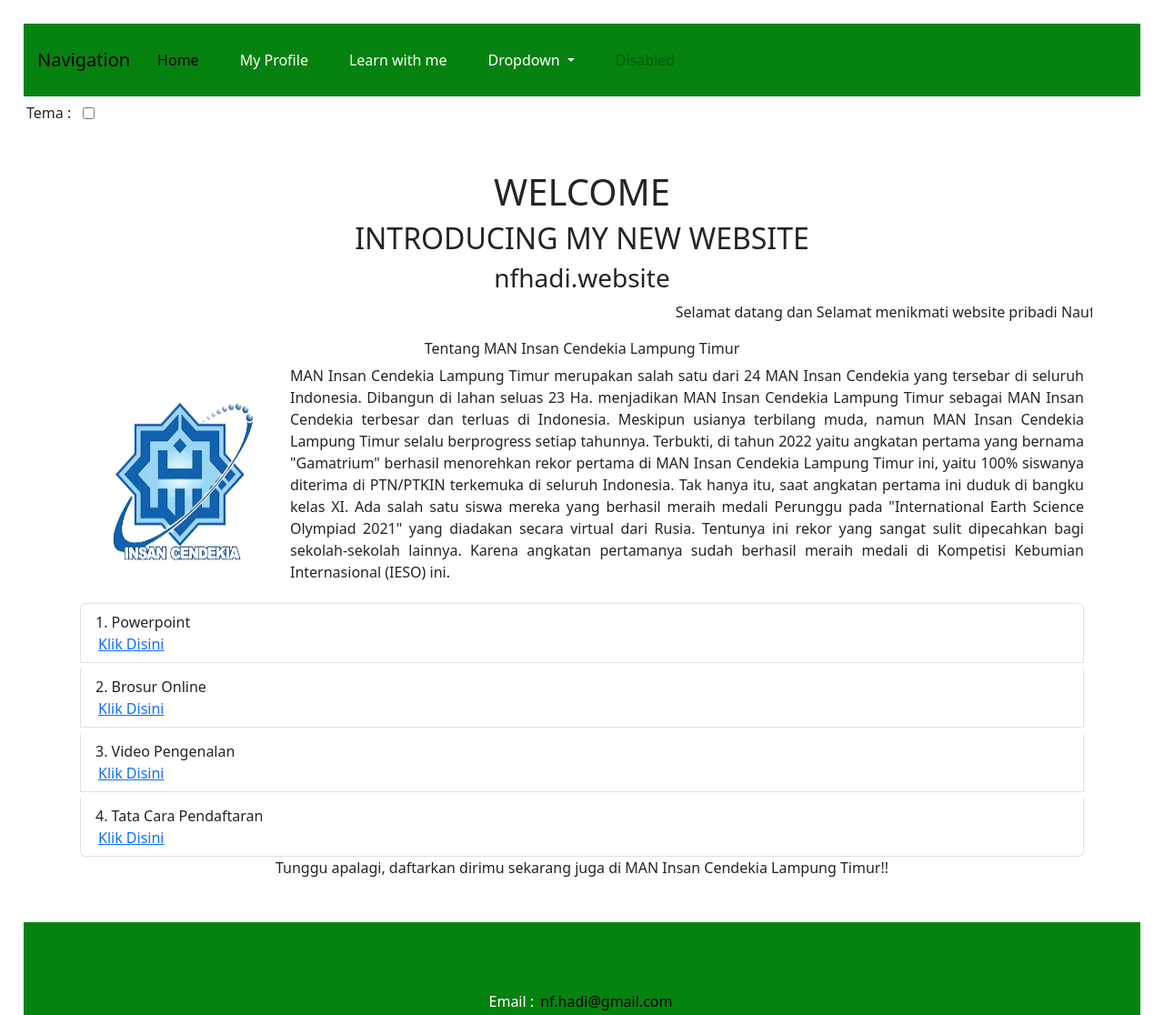
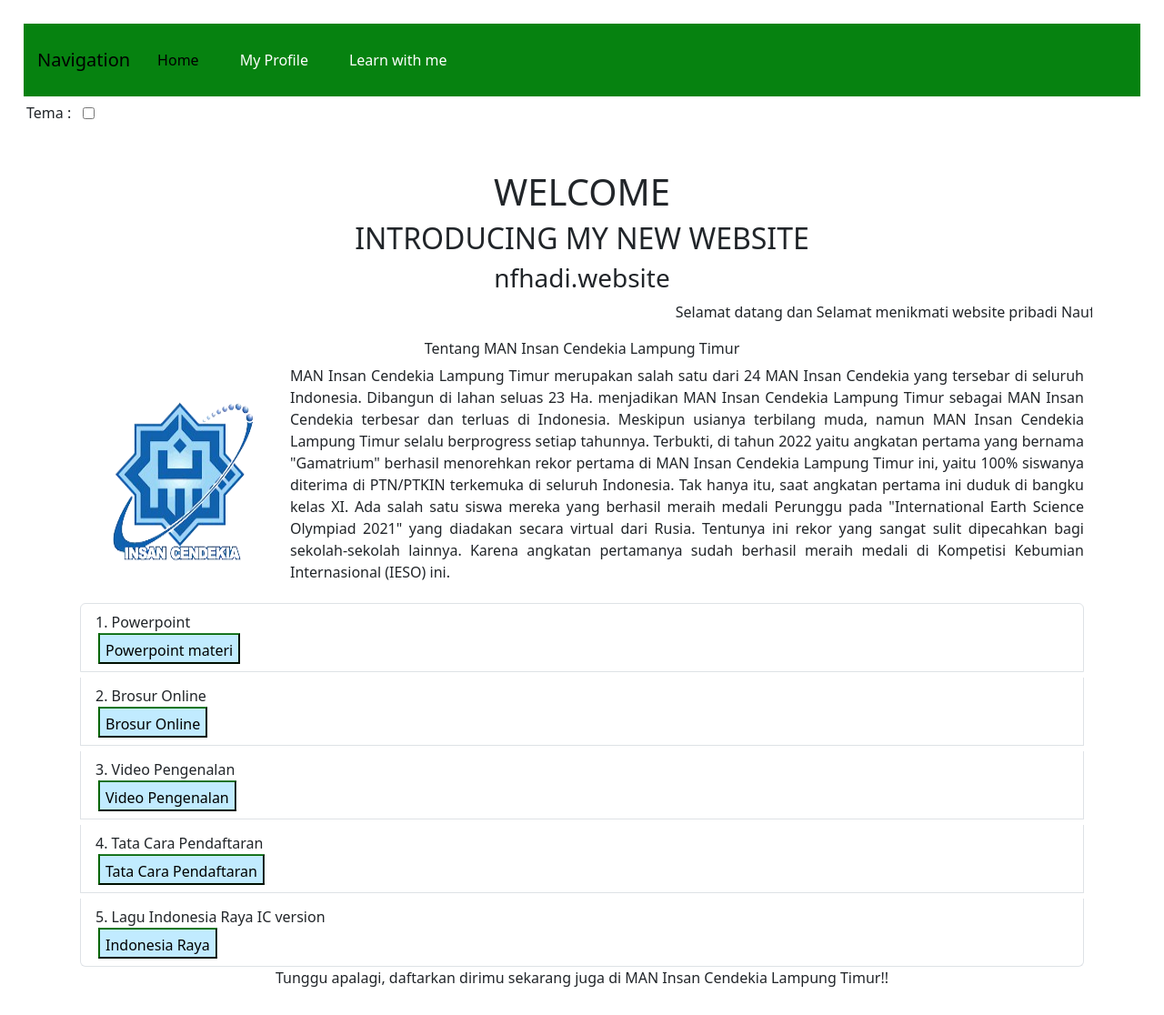
Before and after one commit to nfhadi2008/Personal-Web, a plain HTML site: page index.html in a window 1280 px wide. Shown: the top 1116 px of the page at 91% size. Drawn offline with nearby package versions, Linux system fonts and the light colour scheme.

Commit message:
Update index.html

```diff
--- a/index.html
+++ b/index.html
@@ -33,21 +33,7 @@
                     <li class="nav-item">
                         <a class="nav-link" href="Learn.html"> Learn with me </a>
                     </li>
-                    <li class="nav-item dropdown">
-                        <a class="nav-link dropdown-toggle" href="#" role="button" data-bs-toggle="dropdown"
-                            aria-expanded="false">
-                            Dropdown
-                        </a>
-                        <ul class="dropdown-menu">
-                            <li><a class="dropdown-item" href="#">Action</a></li>
-                            <li><a class="dropdown-item" href="#">Another action</a></li>
-                            <li><hr class="dropdown-divider"></li>
-                            <li><a class="dropdown-item" href="#">Something else here</a></li>
-                        </ul>
-                    </li>
-                    <li class="nav-item">
-                        <a class="nav-link disabled" aria-disabled="true">Disabled</a>
-                    </li>
+
                 </ul>
             </div>
         </div>
@@ -83,10 +69,12 @@
             </p>
         </div>
         <ul class="list-group">
-            <li class="list-group-item">1. Powerpoint <br><a href="https://docs.google.com/presentation/d/1xfh9-uLcgY16LqVLo48rGjXa5Wdphdh7/edit?usp=sharing&ouid=104326569453635447704&rtpof=true&sd=true"> Klik Disini</a></li>
-            <li class="list-group-item">2. Brosur Online <br><a href="https://bit.ly/BrosurManIc"> Klik Disini</a></li>
-            <li class="list-group-item">3. Video Pengenalan<br><a href="https://youtu.be/bBHHIFPPKPA?si=hG-u650b98ThJsUd."> Klik Disini</a></li>
-            <li class="list-group-item">4. Tata Cara Pendaftaran<br><a href="https://youtu.be/YuYJgDzxAuI?si=Wq2K2alT5mvyEQnE"> Klik Disini</a></li>
+            <li class="list-group-item">1. Powerpoint <br><a href="https://docs.google.com/presentation/d/1xfh9-uLcgY16LqVLo48rGjXa5Wdphdh7/edit?usp=sharing&ouid=104326569453635447704&rtpof=true&sd=true"> <button style="top: auto; background-color: rgb(193, 235, 255); border-color:darkgreen; color-interpolation-filters: linearRGB; perspective: 50px; padding-top: 5px ; clip-path: stroke-box;"> Powerpoint materi</button></a></li>
+
+            <li class="list-group-item">2. Brosur Online <br><a href="https://bit.ly/BrosurManIc"><button style="top: auto; background-color: rgb(193, 235, 255); border-color:darkgreen; color-interpolation-filters: linearRGB; perspective: 50px; padding-top: 5px ; clip-path: stroke-box;"> Brosur Online</button></a></li>
+            <li class="list-group-item">3. Video Pengenalan<br><a href="https://youtu.be/bBHHIFPPKPA?si=hG-u650b98ThJsUd."><button style="top: auto; background-color: rgb(193, 235, 255); border-color:darkgreen; color-interpolation-filters: linearRGB; perspective: 50px; padding-top: 5px ; clip-path: stroke-box;"> Video Pengenalan</button></a></li>
+            <li class="list-group-item">4. Tata Cara Pendaftaran<br><a href="https://youtu.be/YuYJgDzxAuI?si=Wq2K2alT5mvyEQnE"><button style="top: auto; background-color: rgb(193, 235, 255); border-color:darkgreen; color-interpolation-filters: linearRGB; perspective: 50px; padding-top: 5px ; clip-path: stroke-box;"> Tata Cara Pendaftaran</button></a></li>
+            <li class="list-group-item">5. Lagu Indonesia Raya IC version<br><a href="https://youtu.be/k0VniXt1e40?si=KmKQWaiski27dmca"><button style="top: auto; background-color: rgb(193, 235, 255); border-color:darkgreen; color-interpolation-filters: linearRGB; perspective: 50px; padding-top: 5px ; clip-path: stroke-box;"> Indonesia Raya</button></a></li>
 
         </ul>
 
@@ -96,11 +84,12 @@
     <!-- Footer -->
     <div class="footer-container">
         <footer class="container-footer">
-            <div class="content">
+            <div class="content" >
                 <div class="contact-info">
                   <p class="email" >Email : <a href="mailto:nf.hadi@gmail.com" style="color: black; text-decoration: none;">nf.hadi@gmail.com</a></p>
                   <p class="instagram" >Instagram : <a href="https://www.instagram.com/naufaaalhadiii/" target="_blank" style="color: black; text-decoration: none;">@naufaaalhadiii</a></p>
                   <p class="whatsapp" >Whatsapp : <a href="wa.me/+6281218145823" target="_blank" style="color: black; text-decoration: none;"> 081218145823</a></p>
+                  <p>...</p>
                 </div>
             </div>
         </footer>
```
